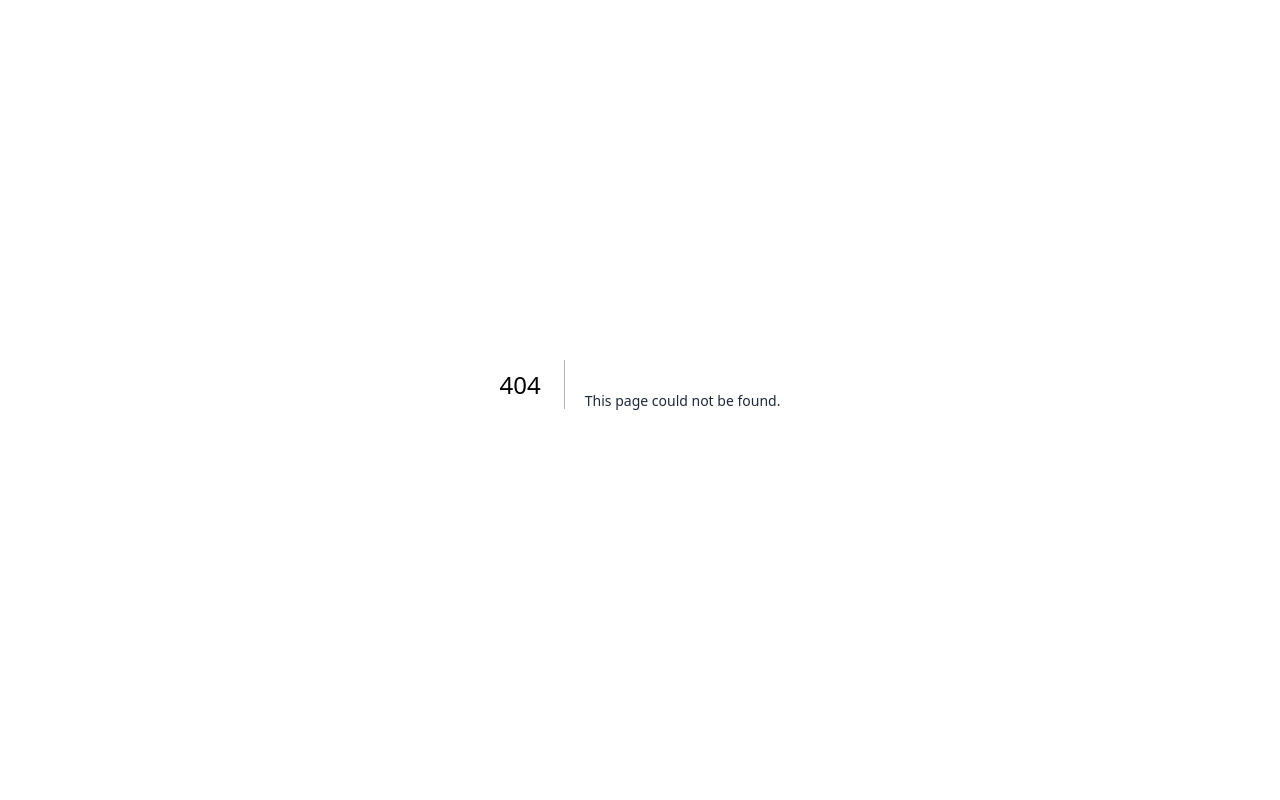
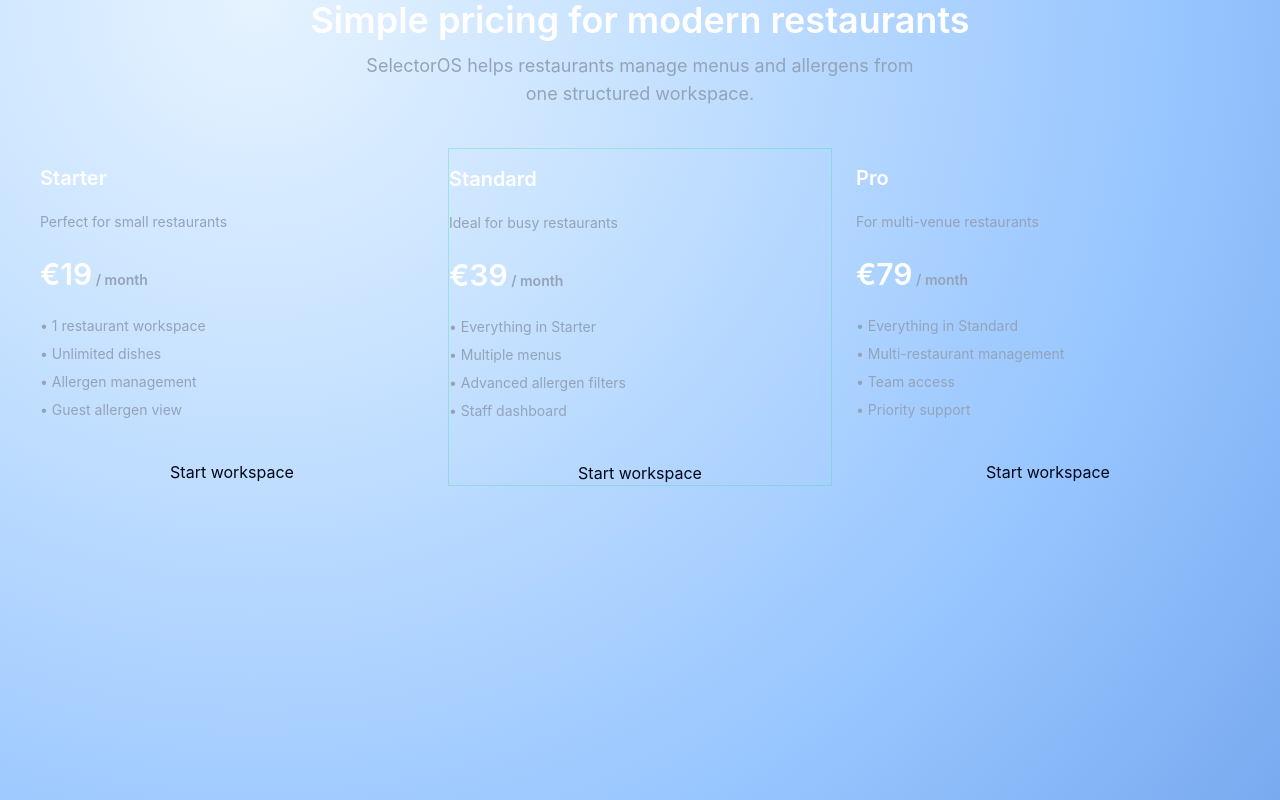
Before and after one commit to RicardoNeto94/Selector-os, a Next.js app: page /pricing in a window 1280 px wide. Before the commit this address had no page. Built offline with nearby package versions, Linux system fonts and the light colour scheme.

Commit message:
Create page.js

```diff
--- /dev/null
+++ b/src/app/pricing/page.js
@@ -0,0 +1,148 @@
+export default function PricingPage() {
+  return (
+    <main className="so-main page-fade">
+
+      <div className="so-main-inner mx-auto w-full max-w-[1200px] space-y-10">
+
+        <section className="text-center">
+
+          <h1 className="text-4xl font-semibold text-white">
+            Simple pricing for modern restaurants
+          </h1>
+
+          <p className="text-slate-400 mt-3 text-lg max-w-xl mx-auto">
+            SelectorOS helps restaurants manage menus and allergens from one
+            structured workspace.
+          </p>
+
+        </section>
+
+
+        <section className="grid md:grid-cols-3 gap-6">
+
+          {/* STARTER */}
+
+          <div className="so-card flex flex-col gap-6">
+
+            <div>
+
+              <h2 className="text-xl font-semibold text-white">
+                Starter
+              </h2>
+
+              <p className="text-sm text-slate-400 mt-1">
+                Perfect for small restaurants
+              </p>
+
+            </div>
+
+            <div className="text-3xl font-semibold text-white">
+              €19
+              <span className="text-sm text-slate-400"> / month</span>
+            </div>
+
+            <ul className="text-sm text-slate-400 space-y-2">
+
+              <li>• 1 restaurant workspace</li>
+              <li>• Unlimited dishes</li>
+              <li>• Allergen management</li>
+              <li>• Guest allergen view</li>
+
+            </ul>
+
+            <a
+              href="/sign-up"
+              className="so-btn-primary mt-4 text-center"
+            >
+              Start workspace
+            </a>
+
+          </div>
+
+
+          {/* STANDARD */}
+
+          <div className="so-card flex flex-col gap-6 border border-emerald-400/30">
+
+            <div>
+
+              <h2 className="text-xl font-semibold text-white">
+                Standard
+              </h2>
+
+              <p className="text-sm text-slate-400 mt-1">
+                Ideal for busy restaurants
+              </p>
+
+            </div>
+
+            <div className="text-3xl font-semibold text-white">
+              €39
+              <span className="text-sm text-slate-400"> / month</span>
+            </div>
+
+            <ul className="text-sm text-slate-400 space-y-2">
+
+              <li>• Everything in Starter</li>
+              <li>• Multiple menus</li>
+              <li>• Advanced allergen filters</li>
+              <li>• Staff dashboard</li>
+
+            </ul>
+
+            <a
+              href="/sign-up"
+              className="so-btn-primary mt-4 text-center"
+            >
+              Start workspace
+            </a>
+
+          </div>
+
+
+          {/* PRO */}
+
+          <div className="so-card flex flex-col gap-6">
+
+            <div>
+
+              <h2 className="text-xl font-semibold text-white">
+                Pro
+              </h2>
+
+              <p className="text-sm text-slate-400 mt-1">
+                For multi-venue restaurants
+              </p>
+
+            </div>
+
+            <div className="text-3xl font-semibold text-white">
+              €79
+              <span className="text-sm text-slate-400"> / month</span>
+            </div>
+
+            <ul className="text-sm text-slate-400 space-y-2">
+
+              <li>• Everything in Standard</li>
+              <li>• Multi-restaurant management</li>
+              <li>• Team access</li>
+              <li>• Priority support</li>
+
+            </ul>
+
+            <a
+              href="/sign-up"
+              className="so-btn-primary mt-4 text-center"
+            >
+              Start workspace
+            </a>
+
+          </div>
+
+        </section>
+
+      </div>
+
+    </main>
+  );
+}
```
